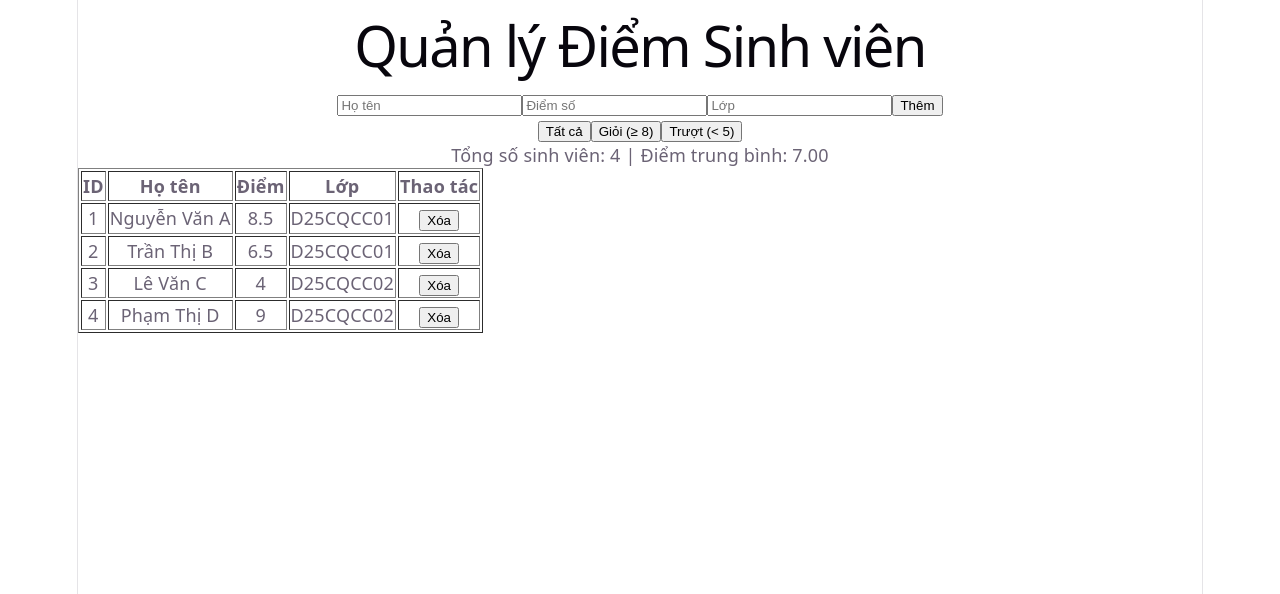
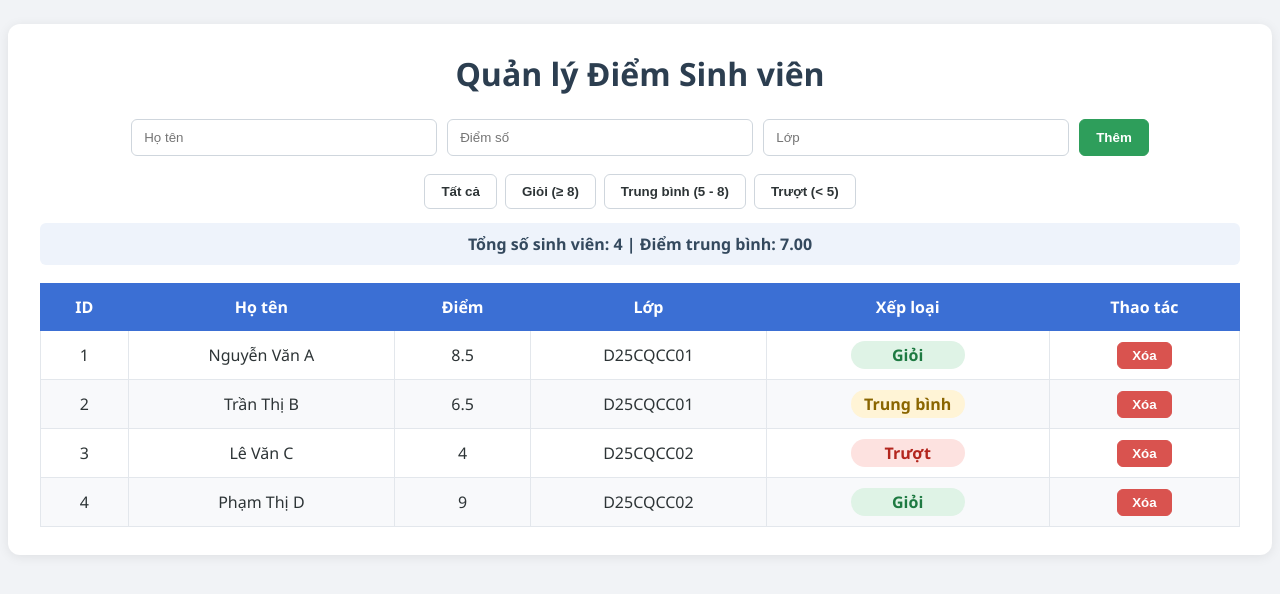
Before and after one commit to TranThiLuong-coder/B25DCCC133_LTW2026, a React (Vite) app: page / in a window 1280 px wide. Shown: the top 594 px of the page. Built offline with nearby package versions, Linux system fonts and the light colour scheme.

Commit message:
Hoan thien giao dien va cot xep loai

```diff
--- a/src/App.jsx
+++ b/src/App.jsx
@@ -22,6 +22,7 @@ const App = () => {
 
   const filteredStudents = students.filter((s) => {
     if (filter === 'good') return s.score >= 8
+    if (filter === 'average') return s.score >= 5 && s.score < 8
     if (filter === 'fail') return s.score < 5
     return true
   })
@@ -38,6 +39,7 @@ const App = () => {
       <div>
         <button onClick={() => setFilter('all')}>Tất cả</button>
         <button onClick={() => setFilter('good')}>Giỏi (≥ 8)</button>
+        <button onClick={() => setFilter('average')}>Trung bình (5 - 8)</button>
         <button onClick={() => setFilter('fail')}>Trượt (&lt; 5)</button>
       </div>
 
--- a/src/components/StudentItem.jsx
+++ b/src/components/StudentItem.jsx
@@ -1,5 +1,12 @@
+const getRank = (score) => {
+  if (score >= 8) return { label: 'Giỏi', type: 'good' }
+  if (score < 5) return { label: 'Trượt', type: 'fail' }
+  return { label: 'Trung bình', type: 'normal' }
+}
+
 const StudentItem = ({ student, onDelete }) => {
   const { id, name, score, class: className } = student
+  const { label, type } = getRank(score)
 
   return (
     <tr>
@@ -8,6 +15,9 @@ const StudentItem = ({ student, onDelete }) => {
       <td>{score}</td>
       <td>{className}</td>
       <td>
+        <span className={`rank ${type}`}>{label}</span>
+      </td>
+      <td>
         <button onClick={() => onDelete(id)}>Xóa</button>
       </td>
     </tr>
--- a/src/components/StudentList.jsx
+++ b/src/components/StudentList.jsx
@@ -9,13 +9,14 @@ const StudentList = ({ students, onDelete }) => {
           <th>Họ tên</th>
           <th>Điểm</th>
           <th>Lớp</th>
+          <th>Xếp loại</th>
           <th>Thao tác</th>
         </tr>
       </thead>
       <tbody>
         {students.length === 0 ? (
           <tr>
-            <td colSpan="5">Không có sinh viên nào</td>
+            <td colSpan="6">Không có sinh viên nào</td>
           </tr>
         ) : (
           students.map((student) => (
--- a/src/index.css
+++ b/src/index.css
@@ -1,111 +1,161 @@
-:root {
-  --text: #6b6375;
-  --text-h: #08060d;
-  --bg: #fff;
-  --border: #e5e4e7;
-  --code-bg: #f4f3ec;
-  --accent: #aa3bff;
-  --accent-bg: rgba(170, 59, 255, 0.1);
-  --accent-border: rgba(170, 59, 255, 0.5);
-  --social-bg: rgba(244, 243, 236, 0.5);
-  --shadow:
-    rgba(0, 0, 0, 0.1) 0 10px 15px -3px, rgba(0, 0, 0, 0.05) 0 4px 6px -2px;
-
-  --sans: system-ui, 'Segoe UI', Roboto, sans-serif;
-  --heading: system-ui, 'Segoe UI', Roboto, sans-serif;
-  --mono: ui-monospace, Consolas, monospace;
-
-  font: 18px/145% var(--sans);
-  letter-spacing: 0.18px;
-  color-scheme: light dark;
-  color: var(--text);
-  background: var(--bg);
-  font-synthesis: none;
-  text-rendering: optimizeLegibility;
-  -webkit-font-smoothing: antialiased;
-  -moz-osx-font-smoothing: grayscale;
-
-  @media (max-width: 1024px) {
-    font-size: 16px;
-  }
-}
-
-@media (prefers-color-scheme: dark) {
-  :root {
-    --text: #9ca3af;
-    --text-h: #f3f4f6;
-    --bg: #16171d;
-    --border: #2e303a;
-    --code-bg: #1f2028;
-    --accent: #c084fc;
-    --accent-bg: rgba(192, 132, 252, 0.15);
-    --accent-border: rgba(192, 132, 252, 0.5);
-    --social-bg: rgba(47, 48, 58, 0.5);
-    --shadow:
-      rgba(0, 0, 0, 0.4) 0 10px 15px -3px, rgba(0, 0, 0, 0.25) 0 4px 6px -2px;
-  }
-
-  #social .button-icon {
-    filter: invert(1) brightness(2);
-  }
-}
-
 body {
   margin: 0;
+  min-height: 100vh;
+  font-family: 'Segoe UI', Arial, sans-serif;
+  background: #f1f3f6;
+  color: #2d3436;
 }
 
 #root {
-  width: 1126px;
-  max-width: 100%;
-  margin: 0 auto;
+  width: 94%;
+  max-width: 1200px;
+  margin: 24px auto;
+  padding: 28px 32px;
+  border: none;
   text-align: center;
-  border-inline: 1px solid var(--border);
-  min-height: 100svh;
-  display: flex;
-  flex-direction: column;
-  box-sizing: border-box;
-}
-
-h1,
-h2 {
-  font-family: var(--heading);
-  font-weight: 500;
-  color: var(--text-h);
+  background: #fff;
+  border-radius: 12px;
+  box-shadow: 0 2px 12px rgba(0, 0, 0, 0.08);
 }
 
 h1 {
-  font-size: 56px;
-  letter-spacing: -1.68px;
-  margin: 32px 0;
-  @media (max-width: 1024px) {
-    font-size: 36px;
-    margin: 20px 0;
-  }
-}
-h2 {
-  font-size: 24px;
-  line-height: 118%;
-  letter-spacing: -0.24px;
-  margin: 0 0 8px;
-  @media (max-width: 1024px) {
-    font-size: 20px;
-  }
-}
-p {
-  margin: 0;
+  margin: 0 0 24px;
+  font-size: 2rem;
+  color: #2c3e50;
 }
 
-code,
-.counter {
-  font-family: var(--mono);
-  display: inline-flex;
-  border-radius: 4px;
-  color: var(--text-h);
+/* Form nhập */
+form {
+  display: flex;
+  flex-wrap: wrap;
+  justify-content: center;
+  gap: 10px;
+  margin-bottom: 18px;
 }
 
-code {
-  font-size: 15px;
-  line-height: 135%;
-  padding: 4px 8px;
-  background: var(--code-bg);
+form p {
+  flex-basis: 100%;
+  margin: 0;
+  padding: 8px;
+  background: #fdecea;
+  border-radius: 6px;
 }
+
+input {
+  flex: 1 1 200px;
+  max-width: 280px;
+  padding: 10px 12px;
+  border: 1px solid #cfd6dd;
+  border-radius: 6px;
+  outline: none;
+}
+
+input:focus {
+  border-color: #3b82f6;
+}
+
+button {
+  padding: 9px 16px;
+  border: 1px solid #cfd6dd;
+  border-radius: 6px;
+  background: #fff;
+  color: #2d3436;
+  font-weight: 600;
+  cursor: pointer;
+}
+
+button:hover {
+  background: #eef1f5;
+}
+
+/* Nút Thêm: xanh lá */
+form button {
+  background: #2e9e5b;
+  border-color: #2e9e5b;
+  color: #fff;
+}
+
+form button:hover {
+  background: #27874d;
+}
+
+/* Nút lọc: cùng một kiểu */
+.app > div {
+  display: flex;
+  justify-content: center;
+  gap: 8px;
+  margin-bottom: 14px;
+}
+
+/* Dòng thống kê */
+.app > p {
+  margin: 0 0 18px;
+  padding: 10px;
+  background: #eef3fb;
+  border-radius: 6px;
+  color: #34495e;
+  font-weight: 600;
+}
+
+/* Bảng */
+table {
+  width: 100%;
+  border-collapse: collapse;
+  background: #fff;
+}
+
+th {
+  padding: 12px;
+  background: #3b6fd4;
+  color: #fff;
+  border: 1px solid #3b6fd4;
+}
+
+td {
+  padding: 10px 12px;
+  border: 1px solid #e3e7ec;
+}
+
+tbody tr:nth-child(even) {
+  background: #f8f9fb;
+}
+
+tbody tr:hover {
+  background: #eef3fb;
+}
+
+/* Nút Xóa: đỏ */
+td button {
+  padding: 5px 14px;
+  background: #d9534f;
+  border-color: #d9534f;
+  color: #fff;
+}
+
+td button:hover {
+  background: #c9302c;
+}
+
+/* Nhãn xếp loại */
+.rank {
+  display: inline-block;
+  min-width: 90px;
+  padding: 3px 12px;
+  border-radius: 999px;
+  font-weight: 600;
+}
+
+.rank.good {
+  background: #dff3e6;
+  color: #1e7a42;
+}
+
+.rank.normal {
+  background: #fff4d6;
+  color: #8a6500;
+}
+
+.rank.fail {
+  background: #fde2e0;
+  color: #b3261e;
+}
```
Also changed, not shown: src/App.css (deleted, +0 -184 lines).
